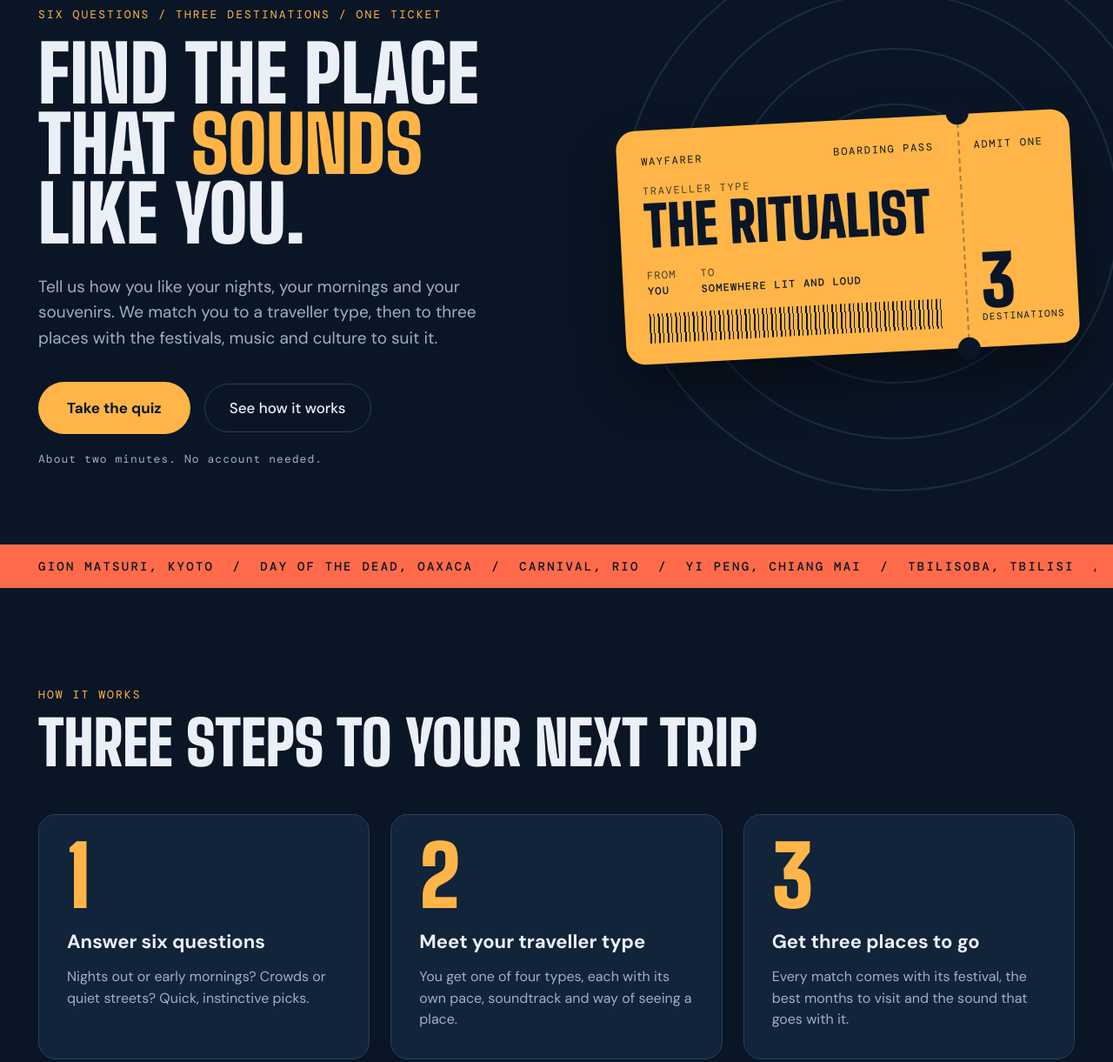
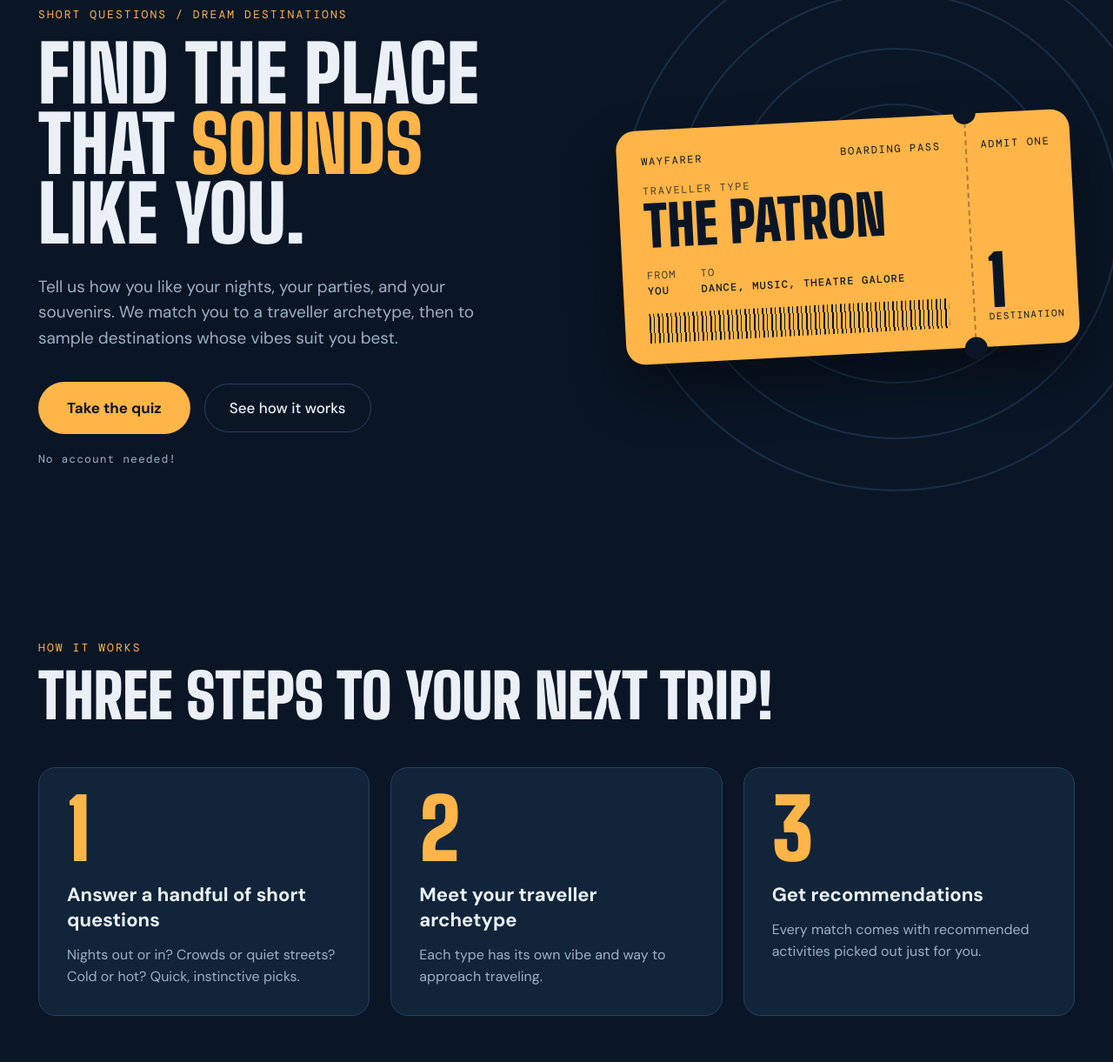
Before and after one commit to VanPan7/durhack26, a website built with Vite: page wayfarer/index.html in a window 1280 px wide. Shown: the part 126-1347 px from the top of the page at 87% size. Built offline with nearby package versions, Linux system fonts and the light colour scheme.

Commit message:
edited index.html to not have the six questions anymore

```diff
--- a/wayfarer/index.html
+++ b/wayfarer/index.html
@@ -4,7 +4,7 @@
   <meta charset="utf-8">
   <meta name="viewport" content="width=device-width, initial-scale=1">
   <title>Wayfarer</title>
-  <meta name="description" content="Take a six-question personality quiz and get matched to travel destinations with the festivals, music and culture to suit you.">
+  <meta name="description" content="Take a short personality quiz and get matched to travel destinations with the festivals, music and culture to suit you best.">
   <link rel="preconnect" href="https://fonts.googleapis.com">
   <link rel="preconnect" href="https://fonts.gstatic.com" crossorigin>
   <link rel="stylesheet" href="https://fonts.googleapis.com/css2?family=Big+Shoulders+Display:wght@700;800;900&family=DM+Sans:wght@400;500;700&family=DM+Mono:wght@400;500&display=swap">
@@ -19,7 +19,6 @@
     <nav class="nav-links" aria-label="Main">
       <a href="#how">How it works</a>
       <a href="#types">Traveller types</a>
-      <a href="#lineup">The lineup</a>
       <a href="/group.html">Group trip</a>
       <a href="/auth.html">Sign in</a>
       <a href="/quiz.html" class="btn btn-primary btn-sm">Take the quiz</a>
@@ -32,14 +31,14 @@
         <g fill="none" stroke="#25405E" stroke-width="2"><circle cx="300" cy="300" r="120"/><circle cx="300" cy="300" r="180"/><circle cx="300" cy="300" r="240"/><circle cx="300" cy="300" r="296"/></g>
       </svg>
       <div class="hero-copy">
-        <p class="eyebrow">Six questions / three destinations / one ticket</p>
+        <p class="eyebrow">Short questions / dream destinations </p>
         <h1 class="display h-hero">Find the place that <span style="color:var(--sun)">sounds</span> like you.</h1>
-        <p class="lede">Tell us how you like your nights, your mornings and your souvenirs. We match you to a traveller type, then to three places with the festivals, music and culture to suit it.</p>
+        <p class="lede">Tell us how you like your nights, your parties, and your souvenirs. We match you to a traveller archetype, then to sample destinations whose vibes suit you best.</p>
         <div class="cta-row">
           <a href="/quiz.html" class="btn btn-primary">Take the quiz</a>
           <a href="#how" class="btn btn-ghost">See how it works</a>
         </div>
-        <p class="mono-note">About two minutes. No account needed.</p>
+        <p class="mono-note">No account needed!</p>
       </div>
 
       <div class="ticket-wrap">
@@ -48,62 +47,52 @@
             <div class="ticket-row t-label"><span>Wayfarer</span><span>Boarding pass</span></div>
             <div>
               <div class="t-label dim">Traveller type</div>
-              <div class="t-name">The Ritualist</div>
+              <div class="t-name">The Patron</div>
             </div>
             <div class="t-meta">
               <dl><dt>From</dt><dd>You</dd></dl>
-              <dl><dt>To</dt><dd>Somewhere lit and loud</dd></dl>
+              <dl><dt>To</dt><dd>Dance, music, theatre galore</dd></dl>
             </div>
             <div class="barcode"></div>
           </div>
           <div class="ticket-stub">
             <div class="t-label">Admit one</div>
             <div>
-              <div class="stub-num">3</div>
-              <div class="stub-cap">Destinations</div>
+              <div class="stub-num">1</div>
+              <div class="stub-cap">Destination</div>
             </div>
           </div>
         </div>
       </div>
     </section>
 
-    <div class="strip" aria-hidden="true">
-      <p class="wrap">Gion Matsuri, Kyoto &nbsp;/&nbsp; Day of the Dead, Oaxaca &nbsp;/&nbsp; Carnival, Rio &nbsp;/&nbsp; Yi Peng, Chiang Mai &nbsp;/&nbsp; Tbilisoba, Tbilisi &nbsp;/&nbsp; Gnawa Festival, Essaouira &nbsp;/&nbsp; Feria de las Flores, Medellín</p>
-    </div>
-
     <section id="how" class="wrap section section--first">
       <p class="eyebrow">How it works</p>
-      <h2 class="display h-section">Three steps to your next trip</h2>
+      <h2 class="display h-section">Three steps to your next trip!</h2>
       <div class="grid grid--3">
         <div class="card step">
           <div class="step-num">1</div>
-          <h3>Answer six questions</h3>
-          <p>Nights out or early mornings? Crowds or quiet streets? Quick, instinctive picks.</p>
+          <h3>Answer a handful of short questions</h3>
+          <p>Nights out or in? Crowds or quiet streets? Cold or hot? Quick, instinctive picks.</p>
         </div>
         <div class="card step">
           <div class="step-num">2</div>
-          <h3>Meet your traveller type</h3>
-          <p>You get one of four types, each with its own pace, soundtrack and way of seeing a place.</p>
+          <h3>Meet your traveller archetype</h3>
+          <p>Each type has its own vibe and way to approach traveling.</p>
         </div>
         <div class="card step">
           <div class="step-num">3</div>
-          <h3>Get three places to go</h3>
-          <p>Every match comes with its festival, the best months to visit and the sound that goes with it.</p>
+          <h3>Get recommendations</h3>
+          <p>Every match comes with recommended activities picked out just for you.</p>
         </div>
       </div>
     </section>
 
     <section id="types" class="wrap section">
       <p class="eyebrow">Traveller types</p>
-      <h2 class="display h-section">Four ways to travel</h2>
-      <p class="section-lede">Most people are a mix. The quiz finds the one that pulls hardest.</p>
+      <h2 class="display h-section">Different ways to travel</h2>
+      <p class="section-lede">Most people are a mix! We help you find inspiration.</p>
       <div class="grid grid--4" id="types-grid"></div>
-    </section>
-
-    <section id="lineup" class="wrap section">
-      <p class="eyebrow">The lineup</p>
-      <h2 class="display h-section">Where the music, lanterns and crowds are</h2>
-      <ul class="lineup" id="lineup-list"></ul>
     </section>
 
     <section class="wrap panel-wrap">
@@ -112,8 +101,8 @@
           <g fill="none" stroke="#25405E" stroke-width="2"><circle cx="200" cy="200" r="60"/><circle cx="200" cy="200" r="110"/><circle cx="200" cy="200" r="160"/><circle cx="200" cy="200" r="198"/></g>
         </svg>
         <div class="panel-copy">
-          <h2 class="display">Six questions. About two minutes.</h2>
-          <p>Your ticket is waiting.</p>
+          <h2 class="display">Only one quiz away</h2>
+          <p>Your ticket is waiting!</p>
         </div>
         <div class="panel-actions">
           <a href="/quiz.html" class="btn btn-primary">Take the quiz</a>
```
